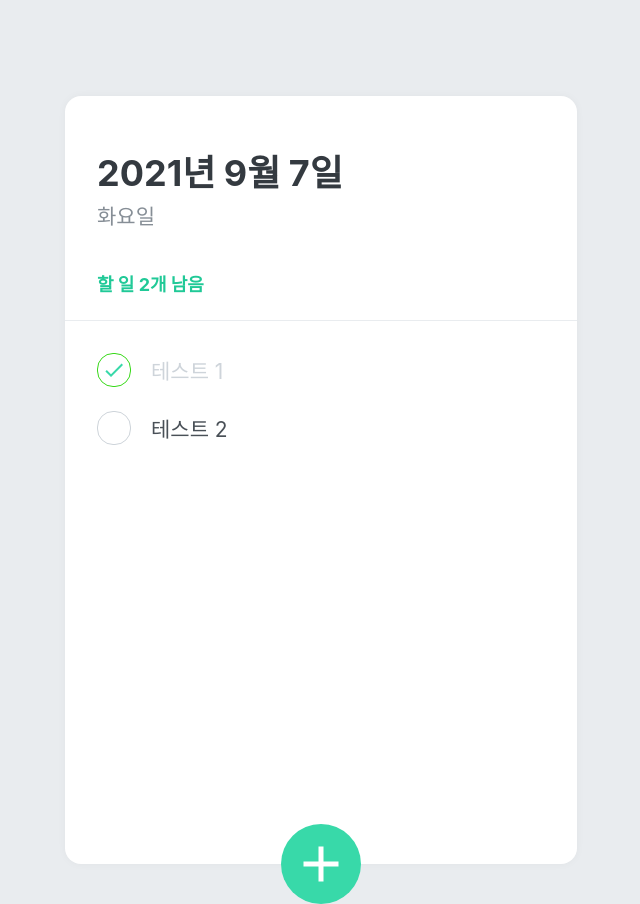
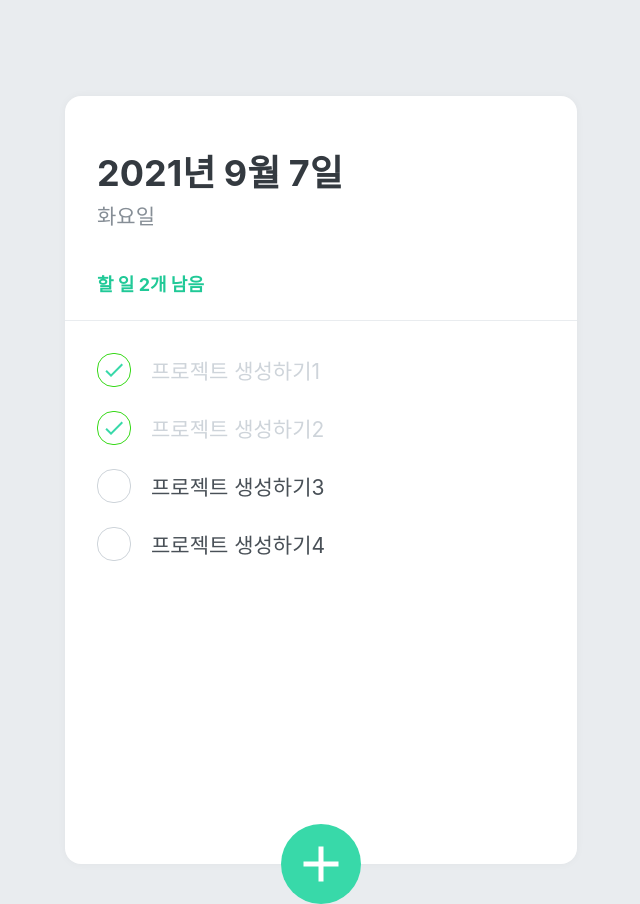
Before and after one commit to twilight92/study-react, a React (Create React App) app: page / in a window 1280 px wide. Shown: the whole page, without its empty margins (319-959 px from the left). Built offline with nearby package versions, Linux system fonts and the light colour scheme.

Commit message:
TodoList -  기능 구현 완료

```diff
--- a/src/components/TodoCreate.js
+++ b/src/components/TodoCreate.js
@@ -1,6 +1,7 @@
 import React, { useState } from 'react';
 import styled, {css} from 'styled-components';
 import { MdAdd } from 'react-icons/md';
+import { useTodoDispatch, useTodoNextId } from '../TodoContext';
 
 const CircleButton = styled.button`
     background: #38d9a9;
@@ -51,7 +52,7 @@
   position: absolute;
 `;
 
-const InsertForm = styled.div`
+const InsertForm = styled.form`
   background: #f8f9fa;
   padding: 32px;
   padding-bottom: 72px;
@@ -72,11 +73,42 @@
 
 function TodoCreate() {
   const [open, setOpen] = useState(false);
+  const [value, setValue] = useState('');
+  const dispatch = useTodoDispatch();
+  const nextId = useTodoNextId();
+
   const onToggle = () => setOpen(!open);
+  const onChange = e => setValue(e.target.value);
+  const onSubmit = e => {
+    e.preventDefault();
+    dispatch({
+      type: 'CREATE',
+      todo: {
+        id: nextId.current,
+        text: value,
+        done: false,
+      }
+    });
+    setValue('');
+    setOpen(false);
+    nextId.current += 1;
+  }
+
+
 
   return (
     <>
-      {open && <InsertFormPositioner><InsertForm><Input placeholder="할 일 입력 후 엔터" autoFocus /></InsertForm></InsertFormPositioner>}
+      {open && (
+        <InsertFormPositioner>
+          <InsertForm onSubmit={onSubmit}>
+            <Input
+              placeholder="할 일 입력 후 엔터"
+              autoFocus
+              onChange={onChange}
+            />
+          </InsertForm>
+        </InsertFormPositioner>
+      )}
       <CircleButton onClick={onToggle} open={open}>
         <MdAdd />
       </CircleButton>
--- a/src/components/TodoHead.js
+++ b/src/components/TodoHead.js
@@ -1,5 +1,6 @@
 import React from 'react';
 import styled from 'styled-components';
+import { useTodoState } from '../TodoContext';
 
 const TodoHeadBlock = styled.div`
     padding-top: 48px;
@@ -29,11 +30,24 @@
 `;
 
 function TodoHead() {
+  const todos = useTodoState();
+  const undoneTasks = todos.filter(todo => !todo.done);
+
+  const today = new Date();
+  const dateString = today.toLocaleString('ko-KR', {
+    year: 'numeric',
+    month: 'long',
+    day: 'numeric'
+  })
+  const dayName = today.toLocaleString('ko-KR', {
+    weekday: 'long'
+  })
+
   return (
     <TodoHeadBlock>
-      <h1>2021년 9월 7일</h1>
-      <div className="day">화요일</div>
-      <div className="tasks-left">할 일 2개 남음</div>
+      <h1>{dateString}</h1>
+      <div className="day">{dayName}</div>
+      <div className="tasks-left">할 일 {undoneTasks.length}개 남음</div>
     </TodoHeadBlock>
   );
 }
--- a/src/components/TodoItem.js
+++ b/src/components/TodoItem.js
@@ -1,6 +1,7 @@
 import React from 'react';
 import styled, {css} from 'styled-components';
 import { MdDone, MdDelete } from 'react-icons/md';
+import { useTodoDispatch } from '../TodoContext';
 
 const CheckCircle = styled.div`
     width: 32px;
@@ -57,11 +58,23 @@
 `;
 
 function TodoItem({ id, done, text }) {
+  const dispatch = useTodoDispatch();
+  const onToggle = () =>
+    dispatch({
+      type: 'TOGGLE',
+      id
+    });
+  const onRemove = () => {
+    dispatch({
+      type: 'REMOVE',
+      id
+    })
+  }
   return (
     <TodoItemBlock>
-      <CheckCircle done={done}>{done && <MdDone />}</CheckCircle>
+      <CheckCircle done={done} onClick={onToggle}>{done && <MdDone />}</CheckCircle>
       <Text done={done}>{text}</Text>
-      <Remove>
+      <Remove onClick={onRemove}>
         <MdDelete/>
       </Remove>
     </TodoItemBlock>
--- a/src/components/TodoList.js
+++ b/src/components/TodoList.js
@@ -3,7 +3,7 @@
 import { useTodoState } from '../TodoContext';
 import TodoItem from './TodoItem';
 
-const TocoListBlock = styled.div`
+const TodoListBlock = styled.div`
     flex: 1;
     padding: 20px 32px;
     padding-bottom: 48px;
@@ -11,13 +11,18 @@
 `;
 
 function TodoList() {
-  const state = useTodoState();
-  console.log(state)
+  const todos = useTodoState();
   return (
-    <TocoListBlock>
-      <TodoItem text="테스트 1" done />
-      <TodoItem text="테스트 2" />
-    </TocoListBlock>
+    <TodoListBlock>
+      {todos.map(
+        todo => <TodoItem
+          key={todo.id}
+          id={todo.id}
+          text={todo.text}
+          done={todo.done}
+        />
+      )}
+    </TodoListBlock>
   );
 }
 
```
